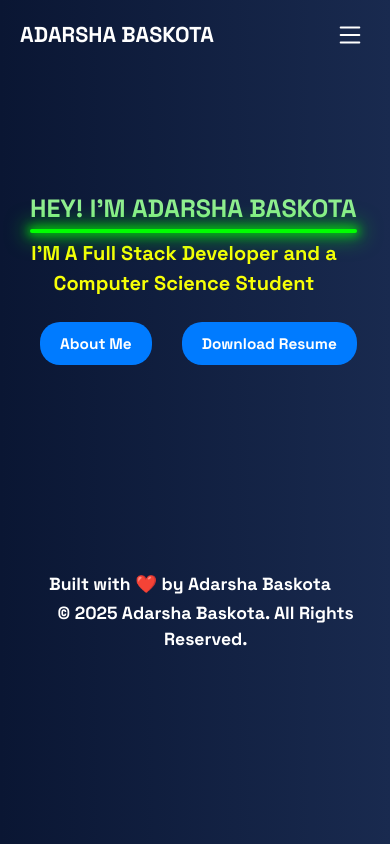
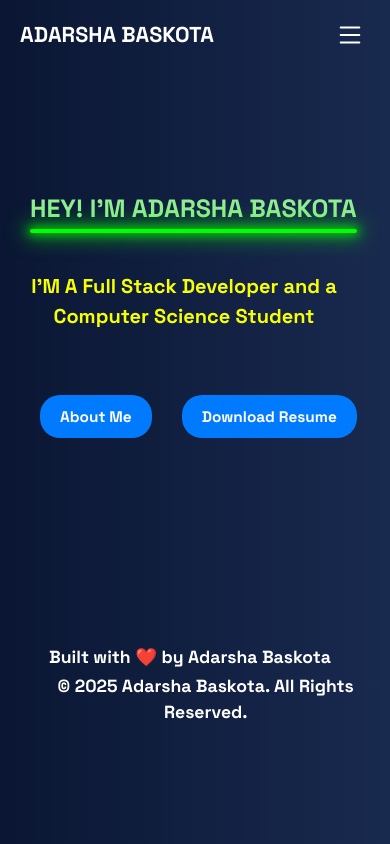
Before and after one commit to baskota-adarsha/Portfolio_web, a React (Vite) app in the folder client/: page / in a window 390 px wide. Built offline with nearby package versions, Linux system fonts and the light colour scheme.

Commit message:
added some styling

```diff
--- a/client/src/App.css
+++ b/client/src/App.css
@@ -292,6 +292,7 @@ body {
   .glow-underline {
     font-size: 25px;
     margin-left: -90px;
+    margin-bottom: 40px;
   }
   .para {
     font-size: 20px !important;
@@ -301,6 +302,7 @@ body {
     word-wrap: break-word; /* Prevents overflow issues */
     display: inline-block; /* Helps keep the text inline */
     margin-right: -200px !important;
+    margin-bottom: 20px !important;
   }
   .ran {
     margin-left: -130px;
```
